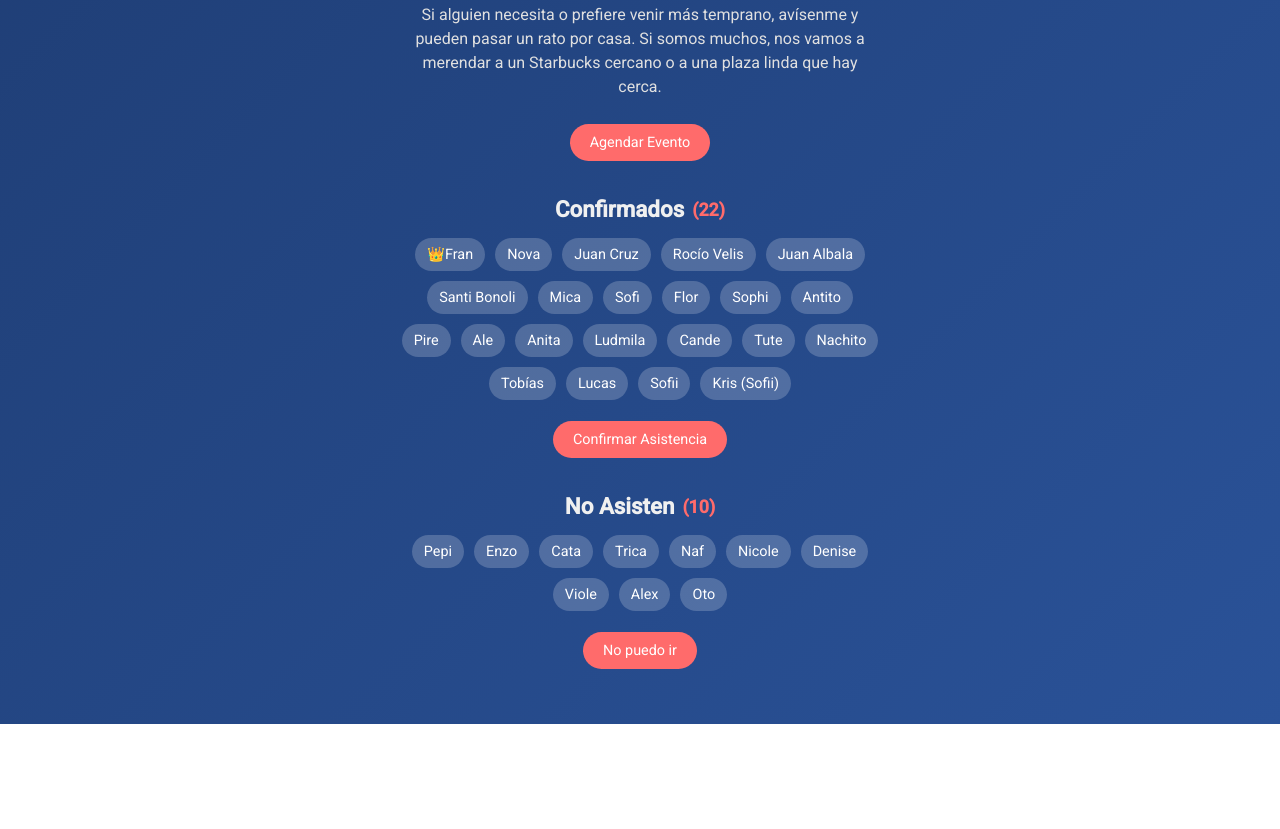
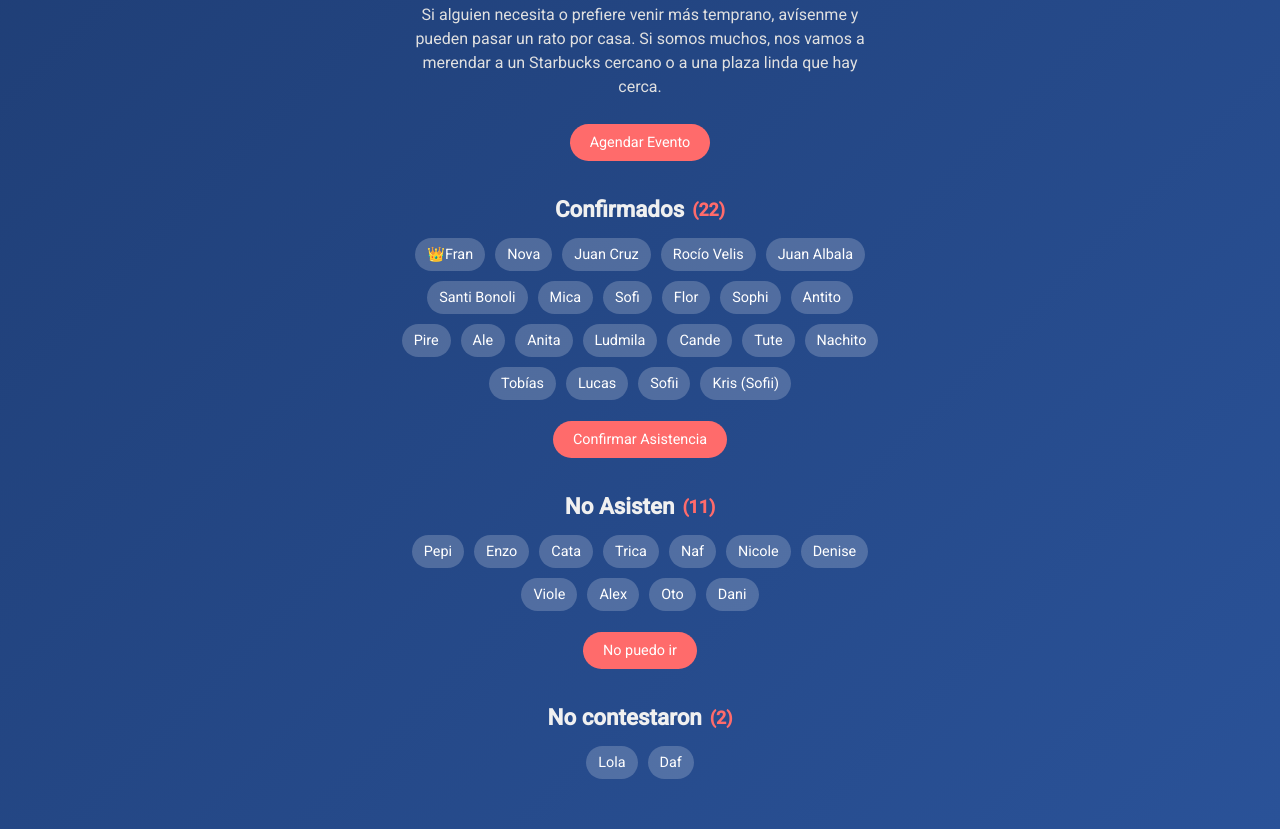
Before and after one commit to FrannRod/frann, a plain HTML site: page cumple.html in a window 1280 px wide. Shown: the part 365-1194 px from the top of the page. Before the commit the page ends 1089 px from the top, so only its background shows below. Drawn offline with Linux system fonts and the light colour scheme.

Commit message:
Update cumple.html

```diff
--- a/cumple.html
+++ b/cumple.html
@@ -140,7 +140,7 @@
         </div>
 
         <div class="list">
-            <h3>No Asisten <span class="count">(10)</span></h3>
+            <h3>No Asisten <span class="count">(11)</span></h3>
             <ul>
                 <li>Pepi</li>
                 <li>Enzo</li>
@@ -152,8 +152,17 @@
                 <li>Viole</li>
                 <li>Alex</li>
                 <li>Oto</li>
+                <li>Dani</li>
             </ul>
             <a href="https://wa.me/5491133321196?text=Hola!%20Quería%20confirmarte%20que%20*no*%20voy%20a%20tu%20cumple" class="button">No puedo ir</a>
+        </div>
+
+        <div class="list">
+            <h3>No contestaron <span class="count">(2)</span></h3>
+            <ul>
+                <li>Lola</li>
+                <li>Daf</li>
+            </ul>
         </div>
     </div>
 </body>
```
